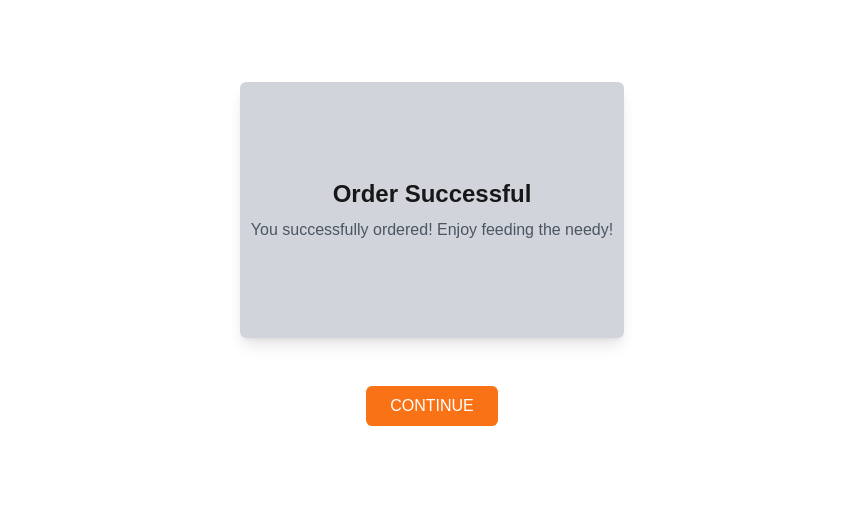
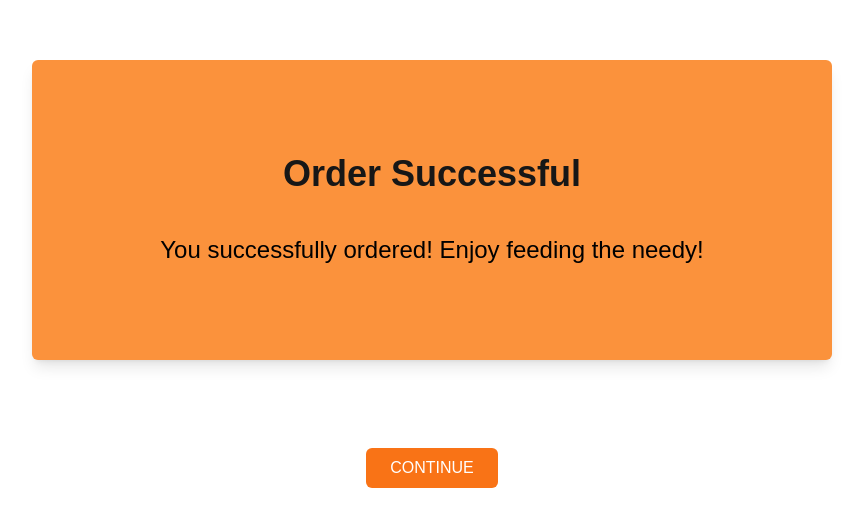
Before and after one commit to notft/Nasa_space_apps, a Next.js app: page /confetti in a window 1280 px wide. Shown: the part 146-672 px from the top of the page, without its empty margins (208-1071 px from the left). Built offline with nearby package versions, Linux system fonts and the light colour scheme.

Commit message:
Update page.jsx

```diff
--- a/app/confetti/page.jsx
+++ b/app/confetti/page.jsx
@@ -32,9 +32,9 @@ export default function SuccessPage() {
 
       {/* Success message */}
       <div className="flex flex-col items-center gap-4 z-10">
-        <div className="w-80 sm:w-96 h-64 bg-gray-300 flex flex-col justify-center items-center rounded-md text-center shadow-lg">
-          <h2 className="text-2xl font-bold">Order Successful</h2>
-          <p className="mt-2 text-gray-600">You successfully ordered! Enjoy feeding the needy!</p>
+        <div className="w-[500px] sm:w-[800px] h-[300px] bg-orange-400 flex flex-col justify-center items-center rounded-md text-center shadow-lg mx-auto my-10">
+          <h2 className="text-4xl font-bold">Order Successful</h2>
+          <p className="mt-10 text-2xl text-black">You successfully ordered! Enjoy feeding the needy!</p>
         </div>
 
         <button className="bg-orange-500 text-white px-6 py-2 mt-8 rounded-md hover:bg-orange-600 w-full sm:w-auto transition duration-300">
```
